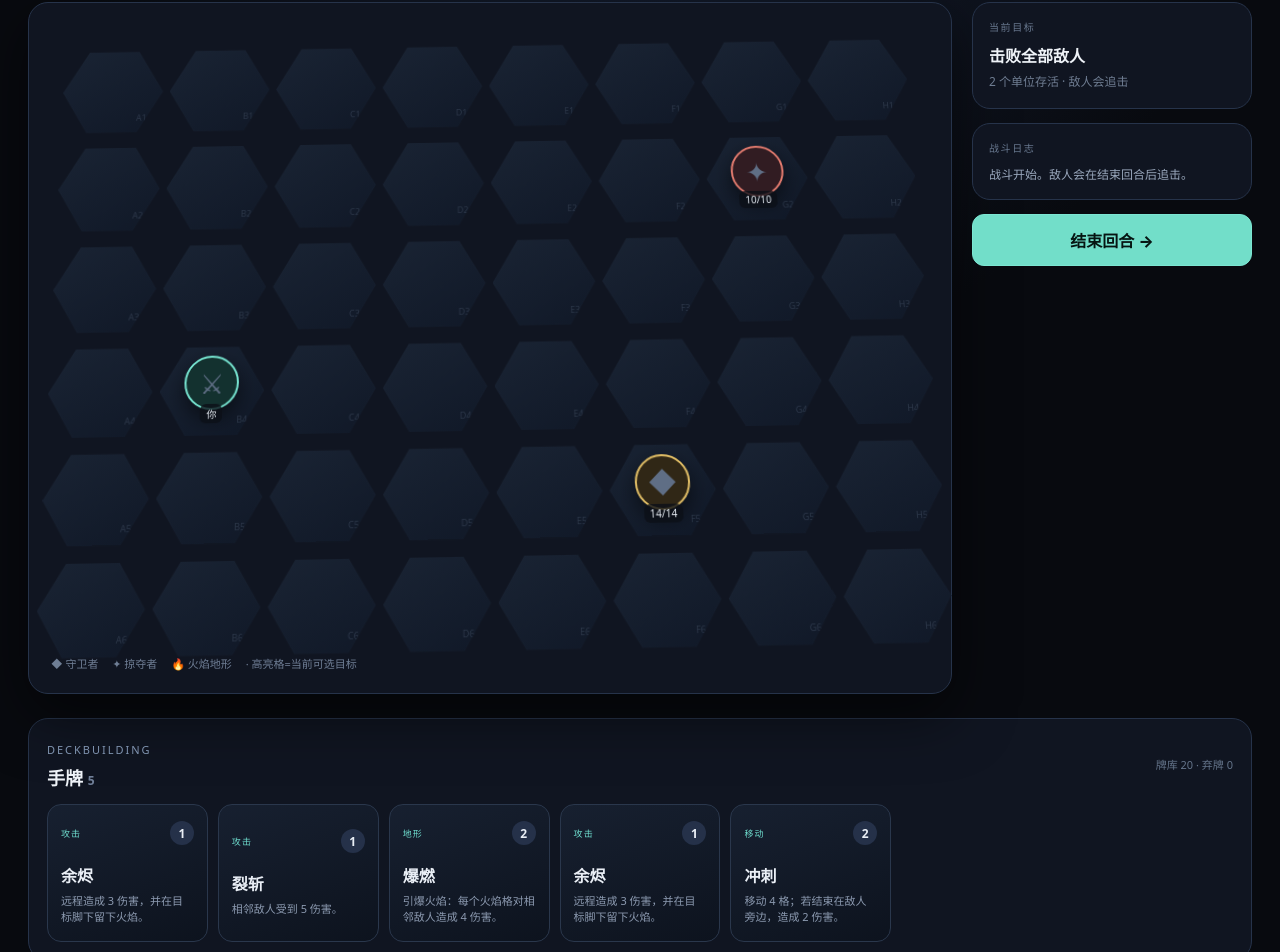
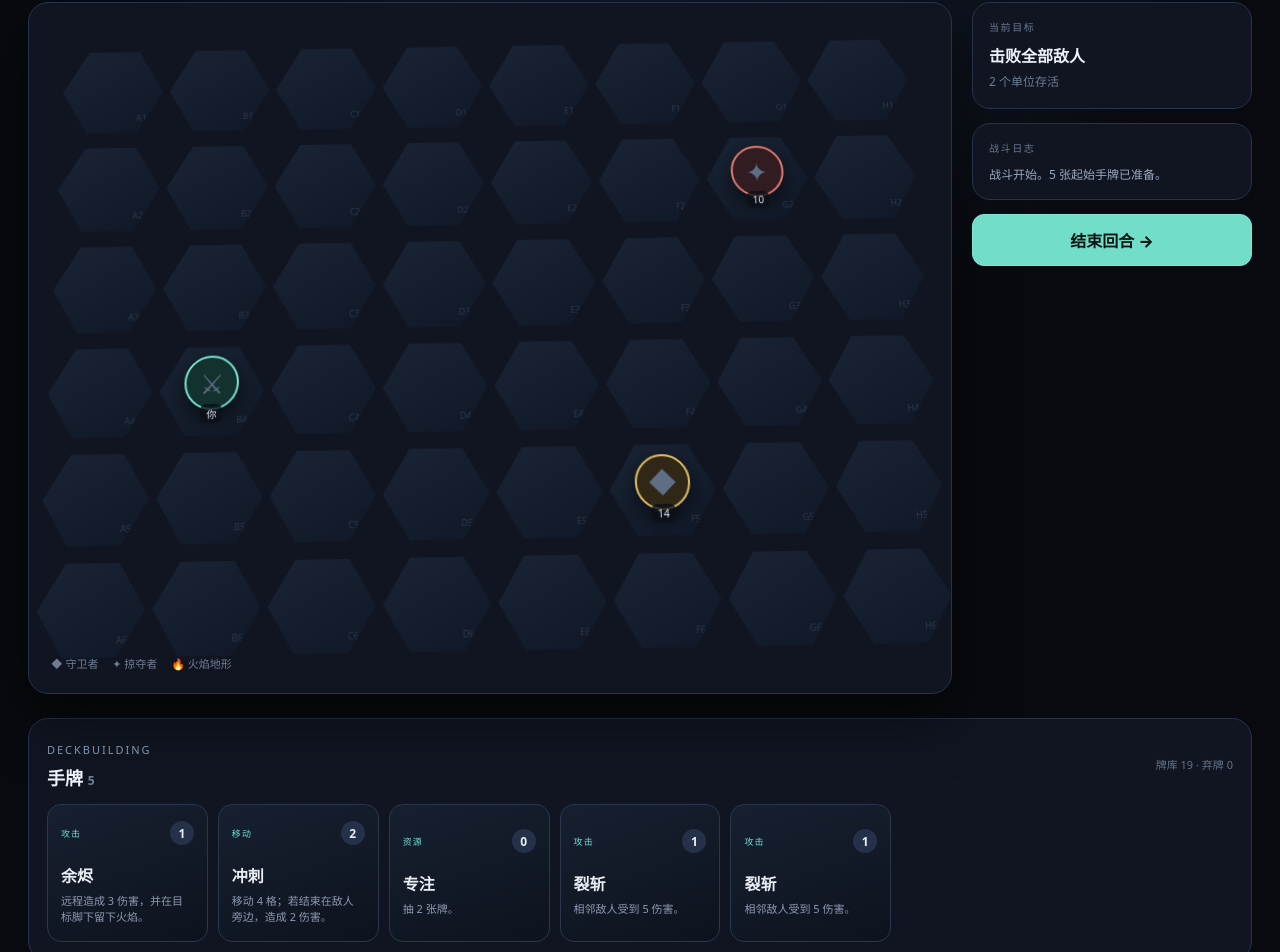
Before and after one commit to socksninja/-, a Next.js app: page / in a window 1280 px wide. Shown: the part 135-1087 px from the top of the page. Built offline with nearby package versions, Linux system fonts and the light colour scheme.

Commit message:
fix: initialize opening hand atomically

```diff
--- a/app/page.js
+++ b/app/page.js
@@ -1,6 +1,6 @@
 'use client';
 
-import { useEffect, useMemo, useState } from 'react';
+import { useMemo, useState } from 'react';
 
 const W = 8;
 const H = 6;
@@ -33,13 +33,17 @@ function dist(a, b) {
   );
 }
 
-function shuffle(a) {
-  const x = [...a];
+function shuffle(items) {
+  const x = [...items];
   for (let i = x.length - 1; i > 0; i -= 1) {
     const j = Math.floor(Math.random() * (i + 1));
     [x[i], x[j]] = [x[j], x[i]];
   }
   return x;
+}
+
+function makeDeck() {
+  return shuffle(cards.flatMap((card) => [card.id, card.id, card.id]));
 }
 
 const neighborDirs = [
@@ -61,51 +65,39 @@ function stepToward(from, target, occupied) {
   return candidates[0] && dist(candidates[0], target) < dist(from, target) ? candidates[0] : from;
 }
 
+function drawFromState(state, amount) {
+  let deck = [...state.deck];
+  let discard = [...state.discard];
+  const hand = [...state.hand];
+
+  for (let i = 0; i < amount; i += 1) {
+    if (!deck.length) {
+      deck = shuffle(discard);
+      discard = [];
+    }
+    if (!deck.length) break;
+    hand.push(deck.pop());
+  }
+
+  return { deck, hand, discard };
+}
+
 export default function Home() {
   const [player, setPlayer] = useState({ q: 1, r: 3, hp: 20, max: 20, armor: 0 });
   const [enemies, setEnemies] = useState(initialEnemies);
   const [hazards, setHazards] = useState([]);
-  const [deck, setDeck] = useState(() => shuffle(cards.flatMap((c) => [c.id, c.id, c.id, c.kind === 'burst' ? c.id : ''])) .filter(Boolean));
-  const [hand, setHand] = useState([]);
-  const [discard, setDiscard] = useState([]);
+  const [cardsState, setCardsState] = useState(() => {
+    const deck = makeDeck();
+    return { deck: deck.slice(0, -5), hand: deck.slice(-5), discard: [] };
+  });
   const [energy, setEnergy] = useState(3);
   const [turn, setTurn] = useState(1);
   const [selected, setSelected] = useState(null);
-  const [log, setLog] = useState(['战斗开始。敌人会在结束回合后追击。']);
+  const [log, setLog] = useState(['战斗开始。5 张起始手牌已准备。']);
   const [status, setStatus] = useState('playing');
 
-  useEffect(() => {
-    draw(5);
-  }, []);
-
-  function draw(n) {
-    setHand((h) => {
-      const hh = [...h];
-      let d = [...deck];
-      let dis = [...discard];
-      for (let i = 0; i < n; i += 1) {
-        if (!d.length) {
-          d = shuffle(dis);
-          dis = [];
-        }
-        if (!d.length) break;
-        hh.push(d.pop());
-      }
-      setDeck(d);
-      setDiscard(dis);
-      return hh;
-    });
-  }
-
-  function addLog(s) {
-    setLog((l) => [s, ...l].slice(0, 8));
-  }
-
-  function blocked(q, r, movingEnemyId = null) {
-    return (
-      enemies.some((e) => e.id !== movingEnemyId && e.q === q && e.r === r && e.hp > 0) ||
-      (player.q === q && player.r === r)
-    );
+  function addLog(message) {
+    setLog((current) => [message, ...current].slice(0, 8));
   }
 
   function spend(card) {
@@ -113,21 +105,38 @@ export default function Home() {
       addLog('能量不足。');
       return false;
     }
-    setEnergy((e) => e - card.cost);
+    setEnergy((current) => current - card.cost);
     return true;
   }
 
-  function finish(card, msg) {
-    setHand((h) => {
-      const i = h.findIndex((x) => x === card.id);
-      if (i < 0) return h;
-      const next = [...h];
-      next.splice(i, 1);
-      setDiscard((d) => [...d, card.id]);
-      return next;
+  function discardCard(cardId) {
+    setCardsState((state) => {
+      const index = state.hand.findIndex((id) => id === cardId);
+      if (index < 0) return state;
+      const hand = [...state.hand];
+      hand.splice(index, 1);
+      return { ...state, hand, discard: [...state.discard, cardId] };
     });
-    addLog(msg);
+  }
+
+  function draw(amount) {
+    setCardsState((state) => drawFromState(state, amount));
+  }
+
+  function checkVictory(nextEnemies, nextHp) {
+    if (nextEnemies.length && nextEnemies.every((enemy) => enemy.hp <= 0)) {
+      setStatus('won');
+      addLog('战斗胜利。');
+    } else if (nextHp <= 0) {
+      setStatus('lost');
+      addLog('你倒下了。');
+    }
+  }
+
+  function finishCard(card, message) {
+    discardCard(card.id);
     setSelected(null);
+    addLog(message);
   }
 
   function play(card) {
@@ -142,85 +151,102 @@ export default function Home() {
 
     if (card.kind === 'guard') {
       if (!spend(card)) return;
-      setPlayer((p) => ({ ...p, armor: p.armor + 5 }));
-      finish(card, '获得 5 护甲。');
+      setPlayer((current) => ({ ...current, armor: current.armor + 5 }));
+      finishCard(card, '获得 5 护甲。');
       return;
     }
 
     if (card.kind === 'draw') {
       if (!spend(card)) return;
-      finish(card, '专注：抽 2 张。');
-      setTimeout(() => draw(2), 0);
+      finishCard(card, '专注：抽 2 张。');
+      draw(2);
       return;
     }
 
     if (card.kind === 'burst') {
       if (!spend(card)) return;
-      const damaged = enemies.filter((e) => e.hp > 0 && hazards.some((h) => dist(h, e) <= 1));
-      setEnemies((es) => es.map((e) => (damaged.some((x) => x.id === e.id) ? { ...e, hp: e.hp - 4 } : e)));
+      const nextEnemies = enemies.map((enemy) =>
+        hazards.some((hazard) => dist(hazard, enemy) <= 1)
+          ? { ...enemy, hp: enemy.hp - 4 }
+          : enemy,
+      );
+      const hits = nextEnemies.filter((enemy, index) => enemy.hp !== enemies[index].hp).length;
+      setEnemies(nextEnemies);
       setHazards([]);
-      finish(card, `爆燃：${damaged.length ? `命中 ${damaged.length} 个目标。` : '没有命中目标。'}`);
-      checkVictory(enemies.map((e) => damaged.some((x) => x.id === e.id) ? { ...e, hp: e.hp - 4 } : e), player.hp);
+      finishCard(card, `爆燃：${hits ? `命中 ${hits} 个目标。` : '没有命中目标。'}`);
+      checkVictory(nextEnemies, player.hp);
       return;
     }
 
     if (card.kind === 'aoe') {
       if (!spend(card)) return;
-      const nextEnemies = enemies.map((e) => (dist(player, e) <= 2 ? { ...e, hp: e.hp - 3 } : e));
+      const nextEnemies = enemies.map((enemy) =>
+        dist(player, enemy) <= 2 ? { ...enemy, hp: enemy.hp - 3 } : enemy,
+      );
       setEnemies(nextEnemies);
-      finish(card, '震荡：范围内敌人受到 3 伤害。');
+      finishCard(card, '震荡：范围内敌人受到 3 伤害。');
       checkVictory(nextEnemies, player.hp);
     }
   }
 
+  function blocked(q, r) {
+    return (
+      enemies.some((enemy) => enemy.q === q && enemy.r === r && enemy.hp > 0) ||
+      (player.q === q && player.r === r)
+    );
+  }
+
   function cell(q, r) {
     if (!selected || status !== 'playing') return;
-    const c = selected;
+    const card = selected;
 
-    if (c.kind === 'move' || c.kind === 'dash') {
-      const d = dist(player, { q, r });
-      const max = c.kind === 'dash' ? 4 : 2;
-      if (d > max || blocked(q, r)) {
+    if (card.kind === 'move' || card.kind === 'dash') {
+      const distance = dist(player, { q, r });
+      const maxDistance = card.kind === 'dash' ? 4 : 2;
+      if (distance > maxDistance || blocked(q, r)) {
         addLog('这个格子到不了。');
         return;
       }
-      const pathHit = c.kind === 'dash' && enemies.some((e) => e.hp > 0 && dist(e, { q, r }) === 1);
-      const nextEnemies = pathHit ? enemies.map((e) => (e.hp > 0 && dist(e, { q, r }) === 1 ? { ...e, hp: e.hp - 2 } : e)) : enemies;
-      setPlayer((p) => ({ ...p, q, r }));
+
+      const nextEnemies = card.kind === 'dash'
+        ? enemies.map((enemy) =>
+            enemy.hp > 0 && dist(enemy, { q, r }) === 1
+              ? { ...enemy, hp: enemy.hp - 2 }
+              : enemy,
+          )
+        : enemies;
+      const hit = nextEnemies.some((enemy, index) => enemy.hp !== enemies[index].hp);
+
+      setPlayer((current) => ({ ...current, q, r }));
       setEnemies(nextEnemies);
-      finish(c, `移动到 (${q + 1},${r + 1})${pathHit ? '，冲刺震击造成 2 伤害。' : '。'}`);
+      finishCard(card, `移动到 (${q + 1},${r + 1})${hit ? '，冲刺震击造成 2 伤害。' : '。'}`);
       checkVictory(nextEnemies, player.hp);
       return;
     }
 
-    const t = enemies.find((e) => e.q === q && e.r === r && e.hp > 0);
-    if (!t) {
+    const target = enemies.find((enemy) => enemy.q === q && enemy.r === r && enemy.hp > 0);
+    if (!target) {
       addLog('请选择敌人。');
       return;
     }
-    if (c.kind === 'attack' && dist(player, t) !== 1) {
+    if (card.kind === 'attack' && dist(player, target) !== 1) {
       addLog('裂斩只能攻击相邻目标。');
       return;
     }
 
-    const amount = c.kind === 'attack' ? 5 : 3;
-    const nextEnemies = enemies.map((e) => (e.id === t.id ? { ...e, hp: e.hp - amount } : e));
+    const amount = card.kind === 'attack' ? 5 : 3;
+    const nextEnemies = enemies.map((enemy) =>
+      enemy.id === target.id ? { ...enemy, hp: enemy.hp - amount } : enemy,
+    );
     setEnemies(nextEnemies);
-    if (c.kind === 'attack2') {
-      setHazards((h) => [...h.filter((x) => !(x.q === t.q && x.r === t.r)), { q: t.q, r: t.r }]);
+    if (card.kind === 'attack2') {
+      setHazards((current) => [
+        ...current.filter((hazard) => !(hazard.q === target.q && hazard.r === target.r)),
+        { q: target.q, r: target.r },
+      ]);
     }
-    finish(c, `${t.name} 受到 ${amount} 伤害。`);
+    finishCard(card, `${target.name} 受到 ${amount} 伤害。`);
     checkVictory(nextEnemies, player.hp);
-  }
-
-  function checkVictory(nextEnemies, nextHp) {
-    if (nextEnemies.length && nextEnemies.every((e) => e.hp <= 0)) {
-      setStatus('won');
-      addLog('战斗胜利。');
-    } else if (nextHp <= 0) {
-      setStatus('lost');
-      addLog('你倒下了。');
-    }
   }
 
   function endTurn() {
@@ -229,46 +255,55 @@ export default function Home() {
 
     const occupied = new Set([key(player.q, player.r)]);
     const moved = enemies
-      .filter((e) => e.hp > 0)
+      .filter((enemy) => enemy.hp > 0)
       .reduce((acc, enemy) => {
-        const currentOccupied = new Set([...occupied, ...acc.map((x) => key(x.q, x.r))]);
+        const currentOccupied = new Set([
+          ...occupied,
+          ...acc.map((item) => key(item.q, item.r)),
+        ]);
         const next = stepToward(enemy, player, currentOccupied);
-        if (next.q !== enemy.q || next.r !== enemy.r) {
-          addLog(`${enemy.name} 向你逼近。`);
-        }
+        if (next.q !== enemy.q || next.r !== enemy.r) addLog(`${enemy.name} 向你逼近。`);
         return [...acc, { ...enemy, ...next }];
       }, []);
 
-    const damage = moved.reduce((sum, e) => (dist(player, e) === 1 ? sum + (e.kind === 'warden' ? 2 : 3) : sum), 0);
-    const blockedDamage = Math.min(damage, player.armor);
+    const damage = moved.reduce(
+      (sum, enemy) => sum + (dist(player, enemy) === 1 ? (enemy.kind === 'warden' ? 2 : 3) : 0),
+      0,
+    );
+    const armorBlocked = Math.min(damage, player.armor);
     const hpLoss = Math.max(0, damage - player.armor);
     const nextHp = Math.max(0, player.hp - hpLoss);
 
-    setEnemies((es) => es.map((e) => moved.find((m) => m.id === e.id) || e));
-    setPlayer((p) => ({ ...p, hp: nextHp, armor: 0 }));
-    setTurn((t) => t + 1);
+    setEnemies((current) => current.map((enemy) => moved.find((item) => item.id === enemy.id) || enemy));
+    setPlayer((current) => ({ ...current, hp: nextHp, armor: 0 }));
+    setTurn((current) => current + 1);
     setEnergy(3);
+
     addLog(
       damage
-        ? `敌人行动：造成 ${damage} 伤害${blockedDamage ? `，护甲抵消 ${blockedDamage}。` : '。'}`
+        ? `敌人行动：造成 ${damage} 伤害${armorBlocked ? `，护甲抵消 ${armorBlocked}。` : '。'}`
         : '敌人行动：未造成伤害。',
     );
+
     if (nextHp <= 0) {
       setStatus('lost');
       return;
     }
 
-    const extraDraw = hand.length === 0 ? 2 : 1;
-    setTimeout(() => draw(extraDraw), 0);
-    if (extraDraw === 2) addLog('手牌耗尽：额外抽 1 张。');
+    const amount = cardsState.hand.length === 0 ? 2 : 1;
+    draw(amount);
+    if (amount === 2) addLog('手牌耗尽：额外抽 1 张。');
+  }
+
+  function restart() {
+    window.location.reload();
   }
 
   const cells = useMemo(
-    () => Array.from({ length: W * H }, (_, i) => ({ q: i % W, r: Math.floor(i / W) })),
+    () => Array.from({ length: W * H }, (_, index) => ({ q: index % W, r: Math.floor(index / W) })),
     [],
   );
-
-  const alive = enemies.filter((e) => e.hp > 0).length;
+  const alive = enemies.filter((enemy) => enemy.hp > 0).length;
   const objective = status === 'won' ? '战斗胜利' : status === 'lost' ? '战斗失败' : '击败全部敌人';
 
   return (
@@ -290,13 +325,13 @@ export default function Home() {
         <section className="boardWrap">
           <div className="board">
             {cells.map((c) => {
-              const enemy = enemies.find((x) => x.q === c.q && x.r === c.r && x.hp > 0);
+              const enemy = enemies.find((item) => item.q === c.q && item.r === c.r && item.hp > 0);
               const isPlayer = player.q === c.q && player.r === c.r;
-              const fire = hazards.some((h) => h.q === c.q && h.r === c.r);
-              const d = dist(player, c);
+              const fire = hazards.some((hazard) => hazard.q === c.q && hazard.r === c.r);
               const targetingMove = selected && ['move', 'dash'].includes(selected.kind);
-              const validMove = targetingMove && d <= (selected.kind === 'dash' ? 4 : 2) && !blocked(c.q, c.r);
+              const validMove = targetingMove && dist(player, c) <= (selected.kind === 'dash' ? 4 : 2) && !blocked(c.q, c.r);
               const validTarget = selected && ['attack', 'attack2'].includes(selected.kind) && enemy;
+
               return (
                 <button
                   key={key(c.q, c.r)}
@@ -307,7 +342,7 @@ export default function Home() {
                   {enemy && (
                     <span className={`unit ${enemy.kind}`}>
                       {enemy.kind === 'warden' ? '◆' : '✦'}
-                      <small>{Math.max(0, enemy.hp)}/{enemy.max}</small>
+                      <small>{Math.max(0, enemy.hp)}</small>
                     </span>
                   )}
                   <span className="coord">{String.fromCharCode(65 + c.q)}{c.r + 1}</span>
@@ -315,40 +350,44 @@ export default function Home() {
               );
             })}
           </div>
-          <div className="legend">◆ 守卫者　 ✦ 掠夺者　 🔥 火焰地形　 · 高亮格=当前可选目标</div>
+          <div className="legend">◆ 守卫者　 ✦ 掠夺者　 🔥 火焰地形</div>
         </section>
 
         <aside className="side">
           <div className="panel">
             <div className="panelTitle">当前目标</div>
-            <div className="objective">{objective}<br /><span>{alive} 个单位存活 · 敌人会追击</span></div>
+            <div className="objective">
+              {objective}<br />
+              <span>{alive} 个单位存活</span>
+            </div>
           </div>
+
           <div className="panel">
             <div className="panelTitle">战斗日志</div>
-            <div className="log">{log.map((x, i) => <div key={`${x}-${i}`}>{x}</div>)}</div>
+            <div className="log">{log.map((message, index) => <div key={`${message}-${index}`}>{message}</div>)}</div>
           </div>
-          <button className="end" onClick={endTurn} disabled={status !== 'playing'}>
-            {status === 'playing' ? '结束回合 →' : '重新开始 ↻'}
-          </button>
-          {status !== 'playing' && <button className="end" onClick={() => location.reload()}>重新开始战斗</button>}
+
+          {status === 'playing' ? (
+            <button className="end" onClick={endTurn}>结束回合 →</button>
+          ) : (
+            <button className="end" onClick={restart}>重新开始 ↻</button>
+          )}
         </aside>
       </main>
 
       <section className="handPanel">
         <div className="handTitle">
-          <div><span className="eyebrow">DECKBUILDING</span><h2>手牌 <span>{hand.length}</span></h2></div>
-          <div className="deckMeta">牌库 {deck.length} · 弃牌 {discard.length}</div>
+          <div>
+            <span className="eyebrow">DECKBUILDING</span>
+            <h2>手牌 <span>{cardsState.hand.length}</span></h2>
+          </div>
+          <div className="deckMeta">牌库 {cardsState.deck.length} · 弃牌 {cardsState.discard.length}</div>
         </div>
         <div className="hand">
-          {hand.map((id, i) => {
-            const card = cards.find((x) => x.id === id);
+          {cardsState.hand.map((id, index) => {
+            const card = cards.find((item) => item.id === id);
             return (
-              <button
-                className={`card ${selected?.id === card.id ? 'active' : ''}`}
-                key={`${id}-${i}`}
-                onClick={() => play(card)}
-                disabled={energy < card.cost || status !== 'playing'}
-              >
+              <button className={`card ${selected?.id === card.id ? 'active' : ''}`} key={`${id}-${index}`} onClick={() => play(card)}>
                 <div className="cardTop"><span className="tag">{card.tag}</span><b>{card.cost}</b></div>
                 <h3>{card.name}</h3>
                 <p>{card.text}</p>
```
